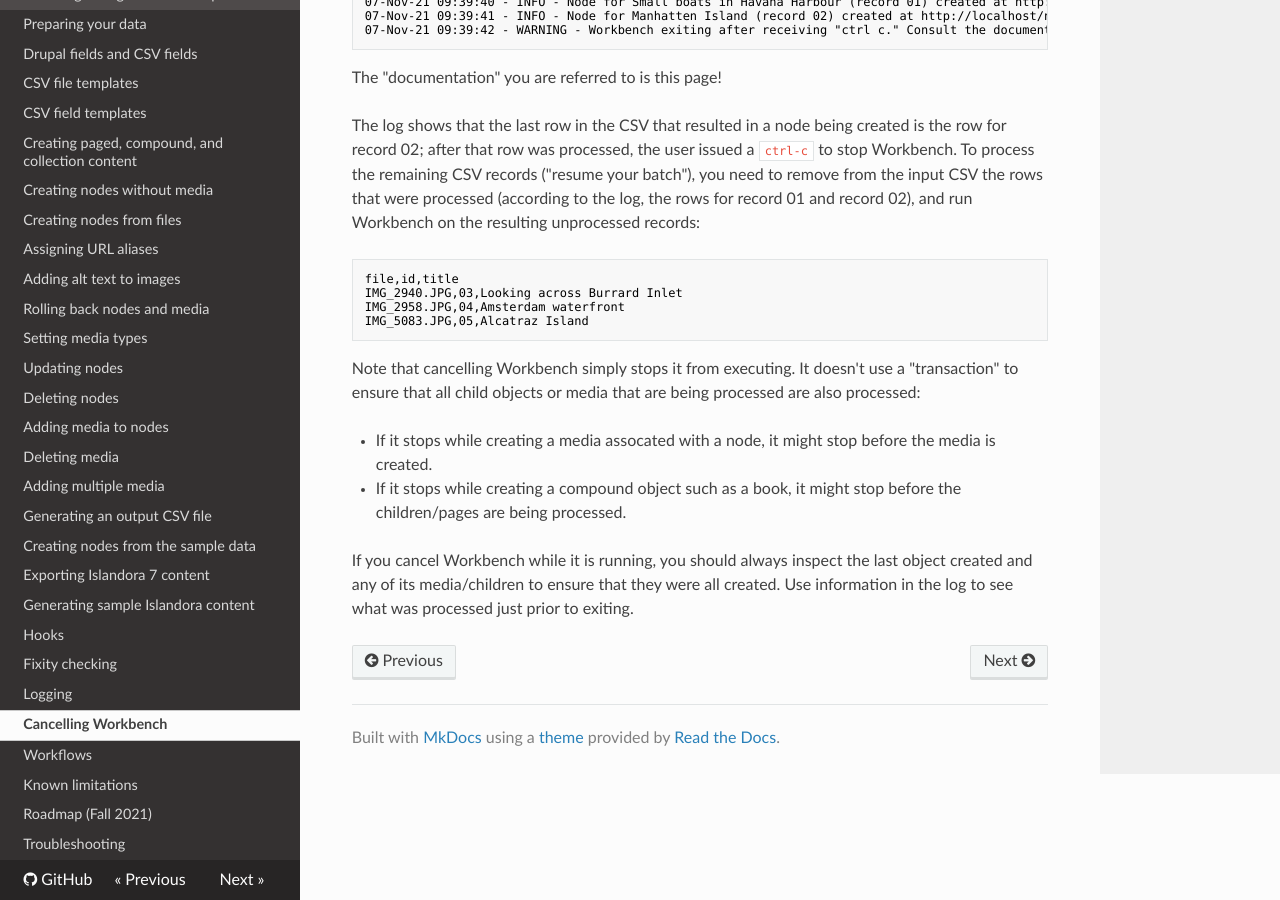
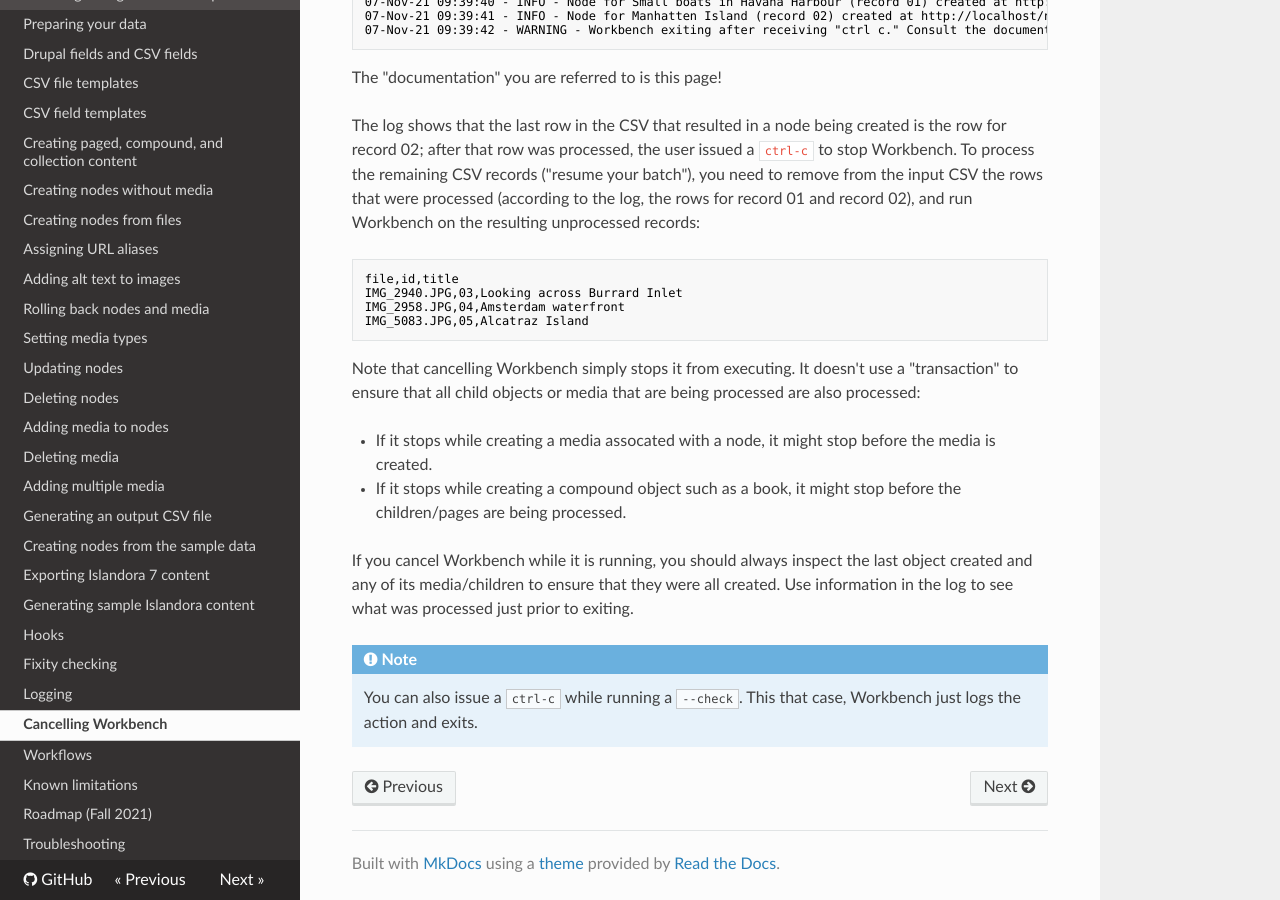
Before and after one commit to mjordan/islandora_workbench_docs, an MkDocs documentation site: the page built from docs/cancelling.md, in a window 1280 px wide and 900 px high, scrolled down 665 px. Built offline with MkDocs 1.6.1, drawn with Linux system fonts in a browser that asks for light colours; nearby versions of some CDN libraries; old or Windows-style settings are respelled for this version of MkDocs.

Commit message:
Documented quitting Workbench.

```diff
--- a/docs/cancelling.md
+++ b/docs/cancelling.md
@@ -49,3 +49,6 @@ Note that cancelling Workbench simply stops it from executing. It doesn't use a
 * If it stops while creating a compound object such as a book, it might stop before the children/pages are being processed.
 
 If you cancel Workbench while it is running, you should always inspect the last object created and any of its media/children to ensure that they were all created. Use information in the log to see what was processed just prior to exiting.
+
+!!! note
+    You can also issue a `ctrl-c` while running a `--check`. This that case, Workbench just logs the action and exits.
```
Also changed, not shown: site/index.html.
